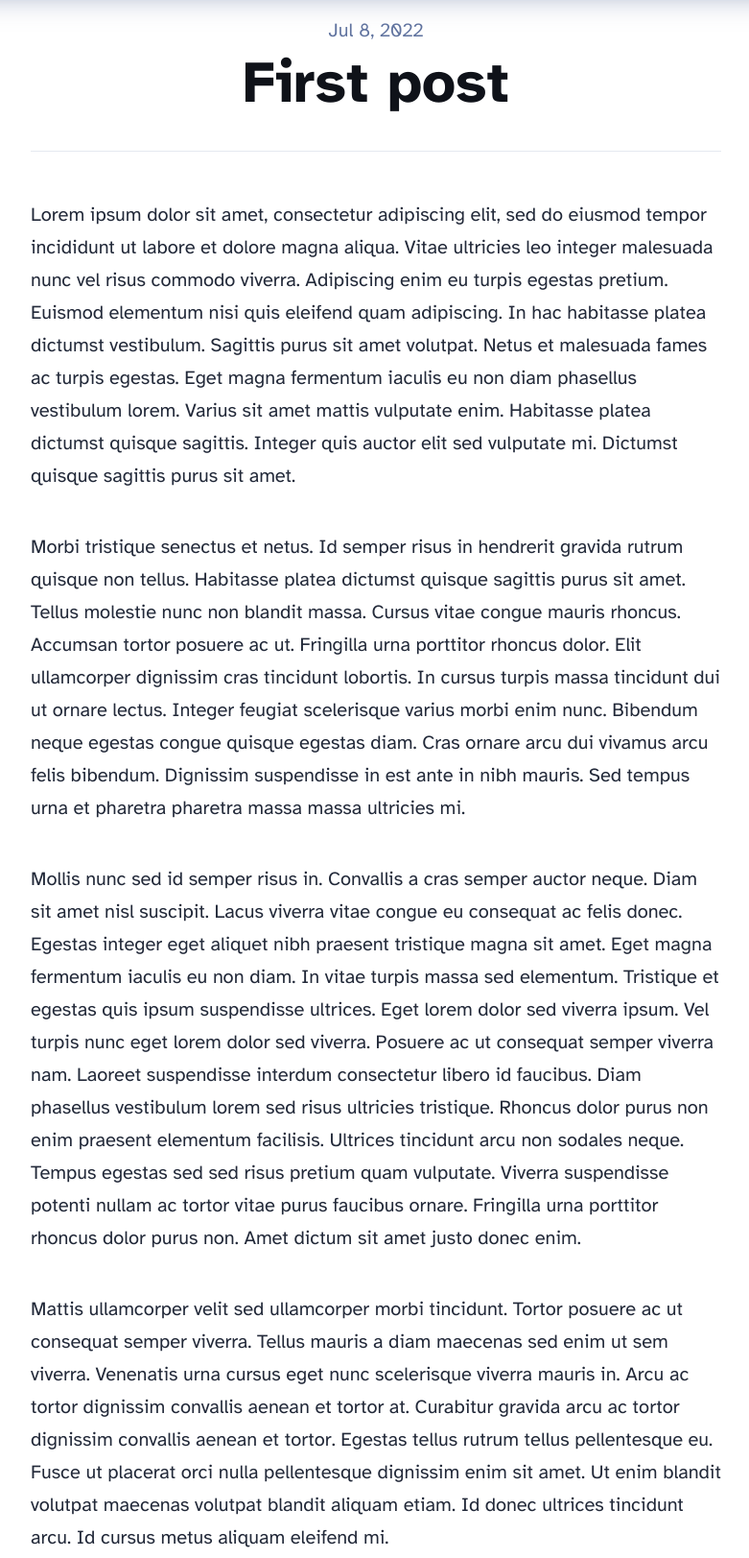
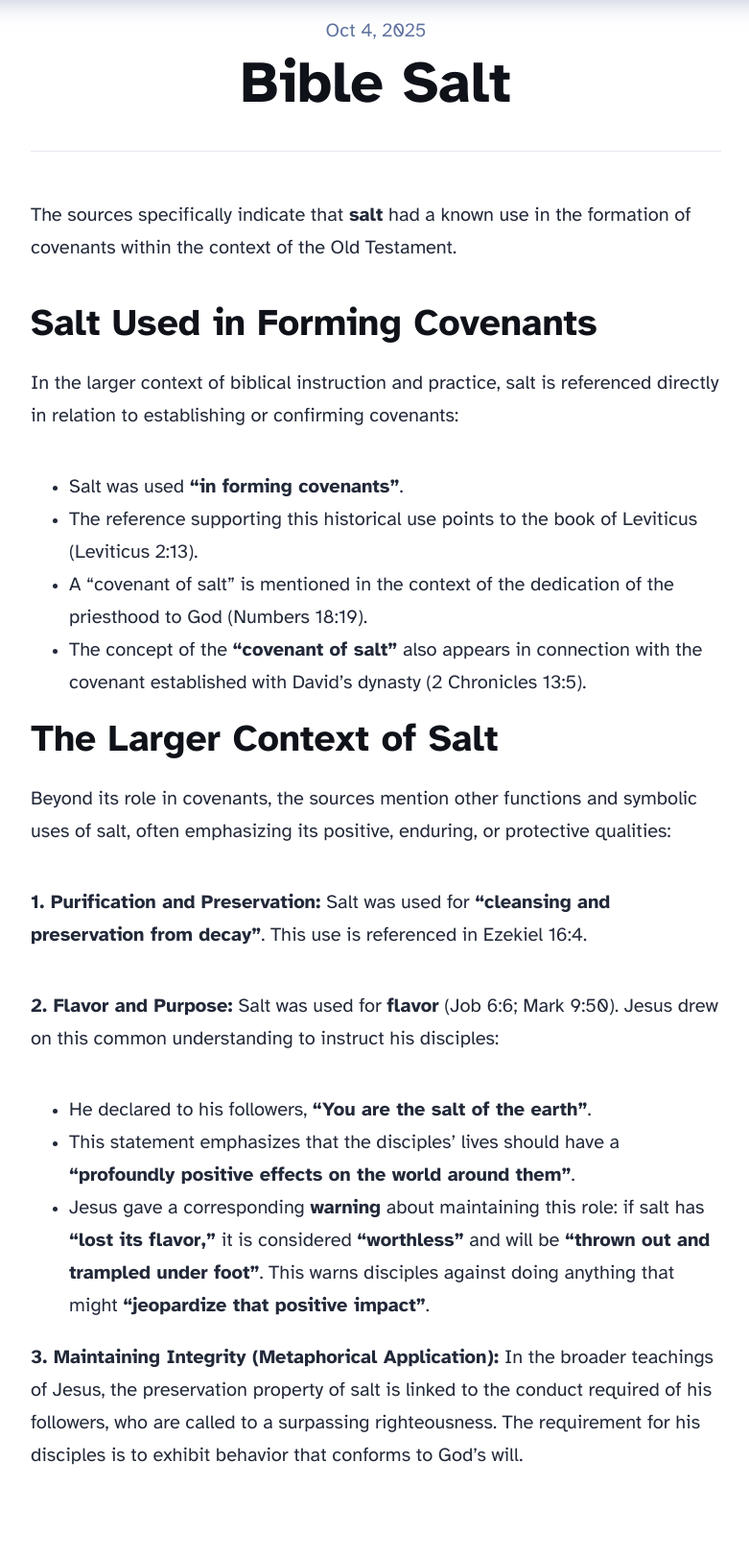
Before and after one commit to kevets/sbasp-astro, an Astro site: page /blog/biblesalt in a window 1280 px wide. Shown: the part 665-2288 px from the top of the page at 96% size, without its empty margins (248-1029 px from the left). Built offline with nearby package versions, Linux system fonts and the light colour scheme; Astro itself is replaced by a stand-in of ours.

Commit message:
Update biblesalt.md

```diff
--- a/src/content/blog/biblesalt.md
+++ b/src/content/blog/biblesalt.md
@@ -1,16 +1,33 @@
 ---
-title: "First post"
-description: "Lorem ipsum dolor sit amet"
-pubDate: "Jul 08 2022"
+title: "Bible Salt"
+description: "To the salt of the Earth"
+pubDate: "Oct 04 2025"
 heroImage: "/blog-placeholder-3.jpg"
 ---
 
-Lorem ipsum dolor sit amet, consectetur adipiscing elit, sed do eiusmod tempor incididunt ut labore et dolore magna aliqua. Vitae ultricies leo integer malesuada nunc vel risus commodo viverra. Adipiscing enim eu turpis egestas pretium. Euismod elementum nisi quis eleifend quam adipiscing. In hac habitasse platea dictumst vestibulum. Sagittis purus sit amet volutpat. Netus et malesuada fames ac turpis egestas. Eget magna fermentum iaculis eu non diam phasellus vestibulum lorem. Varius sit amet mattis vulputate enim. Habitasse platea dictumst quisque sagittis. Integer quis auctor elit sed vulputate mi. Dictumst quisque sagittis purus sit amet.
+The sources specifically indicate that **salt** had a known use in the formation of covenants within the context of the Old Testament.
 
-Morbi tristique senectus et netus. Id semper risus in hendrerit gravida rutrum quisque non tellus. Habitasse platea dictumst quisque sagittis purus sit amet. Tellus molestie nunc non blandit massa. Cursus vitae congue mauris rhoncus. Accumsan tortor posuere ac ut. Fringilla urna porttitor rhoncus dolor. Elit ullamcorper dignissim cras tincidunt lobortis. In cursus turpis massa tincidunt dui ut ornare lectus. Integer feugiat scelerisque varius morbi enim nunc. Bibendum neque egestas congue quisque egestas diam. Cras ornare arcu dui vivamus arcu felis bibendum. Dignissim suspendisse in est ante in nibh mauris. Sed tempus urna et pharetra pharetra massa massa ultricies mi.
+### Salt Used in Forming Covenants
 
-Mollis nunc sed id semper risus in. Convallis a cras semper auctor neque. Diam sit amet nisl suscipit. Lacus viverra vitae congue eu consequat ac felis donec. Egestas integer eget aliquet nibh praesent tristique magna sit amet. Eget magna fermentum iaculis eu non diam. In vitae turpis massa sed elementum. Tristique et egestas quis ipsum suspendisse ultrices. Eget lorem dolor sed viverra ipsum. Vel turpis nunc eget lorem dolor sed viverra. Posuere ac ut consequat semper viverra nam. Laoreet suspendisse interdum consectetur libero id faucibus. Diam phasellus vestibulum lorem sed risus ultricies tristique. Rhoncus dolor purus non enim praesent elementum facilisis. Ultrices tincidunt arcu non sodales neque. Tempus egestas sed sed risus pretium quam vulputate. Viverra suspendisse potenti nullam ac tortor vitae purus faucibus ornare. Fringilla urna porttitor rhoncus dolor purus non. Amet dictum sit amet justo donec enim.
+In the larger context of biblical instruction and practice, salt is referenced directly in relation to establishing or confirming covenants:
 
-Mattis ullamcorper velit sed ullamcorper morbi tincidunt. Tortor posuere ac ut consequat semper viverra. Tellus mauris a diam maecenas sed enim ut sem viverra. Venenatis urna cursus eget nunc scelerisque viverra mauris in. Arcu ac tortor dignissim convallis aenean et tortor at. Curabitur gravida arcu ac tortor dignissim convallis aenean et tortor. Egestas tellus rutrum tellus pellentesque eu. Fusce ut placerat orci nulla pellentesque dignissim enim sit amet. Ut enim blandit volutpat maecenas volutpat blandit aliquam etiam. Id donec ultrices tincidunt arcu. Id cursus metus aliquam eleifend mi.
+*   Salt was used **"in forming covenants"**.
+*   The reference supporting this historical use points to the book of Leviticus (Leviticus 2:13).
+*   A "covenant of salt" is mentioned in the context of the dedication of the priesthood to God (Numbers 18:19).
+*   The concept of the **"covenant of salt"** also appears in connection with the covenant established with David's dynasty (2 Chronicles 13:5).
 
-Tempus quam pellentesque nec nam aliquam sem. Risus at ultrices mi tempus imperdiet. Id porta nibh venenatis cras sed felis eget velit. Ipsum a arcu cursus vitae. Facilisis magna etiam tempor orci eu lobortis elementum. Tincidunt dui ut ornare lectus sit. Quisque non tellus orci ac. Blandit libero volutpat sed cras. Nec tincidunt praesent semper feugiat nibh sed pulvinar proin gravida. Egestas integer eget aliquet nibh praesent tristique magna.
+### The Larger Context of Salt
+
+Beyond its role in covenants, the sources mention other functions and symbolic uses of salt, often emphasizing its positive, enduring, or protective qualities:
+
+**1. Purification and Preservation:**
+Salt was used for **"cleansing and preservation from decay"**. This use is referenced in Ezekiel 16:4.
+
+**2. Flavor and Purpose:**
+Salt was used for **flavor** (Job 6:6; Mark 9:50). Jesus drew on this common understanding to instruct his disciples:
+*   He declared to his followers, **"You are the salt of the earth"**.
+*   This statement emphasizes that the disciples' lives should have a **"profoundly positive effects on the world around them"**.
+*   Jesus gave a corresponding **warning** about maintaining this role: if salt has **"lost its flavor,"** it is considered **"worthless"** and will be **"thrown out and trampled under foot"**. This warns disciples against doing anything that might **"jeopardize that positive impact"**.
+
+**3. Maintaining Integrity (Metaphorical Application):**
+In the broader teachings of Jesus, the preservation property of salt is linked to the conduct required of his followers, who are called to a surpassing righteousness. The requirement for his disciples is to exhibit behavior that conforms to God’s will.
```
